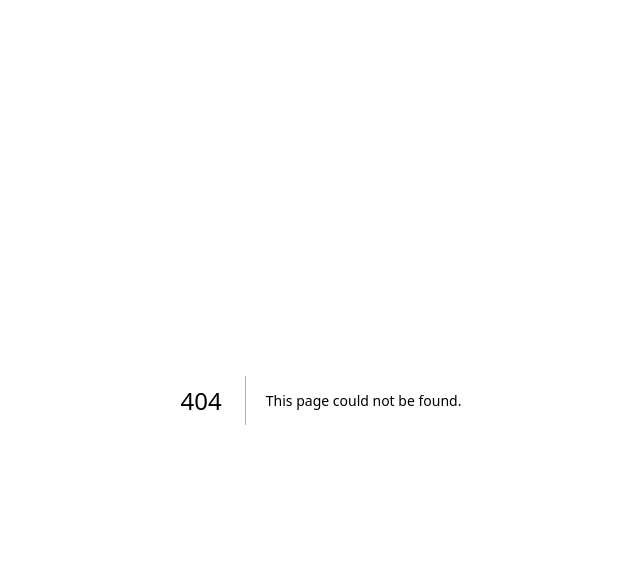
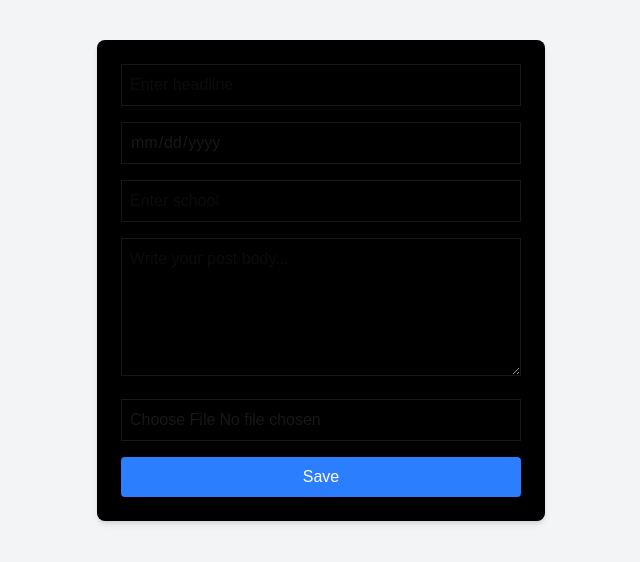
Before and after one commit to Teddylemon1020/ICC-Web, a Next.js app: page /heppening/add-happening in a window 1280 px wide. Before the commit this address had no page. Shown: the top 562 px of the page, without its empty margins (319-959 px from the left). Built offline with nearby package versions, Linux system fonts and the light colour scheme.

Commit message:
feat: add happening

```diff
--- /dev/null
+++ b/src/app/heppening/add-happening/page.tsx
@@ -0,0 +1,120 @@
+"use client";
+
+import { useState } from "react";
+
+export default function Addhappening() {
+  const [file, setFile] = useState<File | null>(null);
+  const [headline, setHeadline] = useState("");
+  const [body, setBody] = useState("");
+  const [status, setStatus] = useState("");
+  const [date, setDate] = useState("");
+  const [school, setSchool] = useState("");
+
+  async function handleSubmit(e: React.FormEvent) {
+    e.preventDefault();
+    if (!file || !headline || !body) {
+      setStatus("⚠️ Please provide a headline, body, and image");
+      return;
+    }
+
+    const base64 = await toBase64(file);
+
+    const payload = {
+      headline,
+      body,
+      date,
+      school,
+      image: {
+        data: base64.split(",")[1], // strip metadata from base64
+        contentType: file.type,
+      },
+    };
+
+    try {
+      const res = await fetch("/api/posts", {
+        method: "POST",
+        headers: { "Content-Type": "application/json" },
+        body: JSON.stringify(payload),
+      });
+
+      const data = await res.json();
+      if (!res.ok) throw new Error(data.error || "Failed to create post");
+
+      setStatus("✅ Post created successfully!");
+      setHeadline("");
+      setBody("");
+      setFile(null);
+    } catch (err: any) {
+      setStatus(`❌ ${err.message}`);
+    }
+  }
+
+  function toBase64(file: File) {
+    return new Promise<string>((resolve, reject) => {
+      const reader = new FileReader();
+      reader.readAsDataURL(file);
+      reader.onload = () => resolve(reader.result as string);
+      reader.onerror = (error) => reject(error);
+    });
+  }
+
+  return (
+    <div className="flex justify-center items-start min-h-screen pt-10 bg-gray-100">
+      <form
+        onSubmit={handleSubmit}
+        className="space-y-4 p-6 bg-black rounded-lg shadow-md w-full max-w-md"
+      >
+        <input
+          type="text"
+          placeholder="Enter headline"
+          value={headline}
+          onChange={(e) => setHeadline(e.target.value)}
+          className="border p-2 w-full"
+          required
+        />
+        <input
+          type="date"
+          placeholder="Enter date"
+          value={date}
+          onChange={(e) => setDate(e.target.value)}
+          className="border p-2 w-full"
+          required
+        />
+        <input
+          type="text"
+          placeholder="Enter school"
+          value={school}
+          onChange={(e) => setSchool(e.target.value)}
+          className="border p-2 w-full"
+          required
+        />
+
+        <textarea
+          placeholder="Write your post body..."
+          value={body}
+          onChange={(e) => setBody(e.target.value)}
+          className="border p-2 w-full"
+          rows={5}
+          required
+        />
+
+        <input
+          type="file"
+          accept="image/*"
+          onChange={(e) => setFile(e.target.files?.[0] || null)}
+          className="border p-2 w-full"
+          required
+        />
+
+        <button
+          type="submit"
+          className="bg-blue-500 text-white px-4 py-2 rounded w-full"
+        >
+          Save
+        </button>
+
+        {status && <p className="text-center">{status}</p>}
+      </form>
+    </div>
+  );
+}
```
